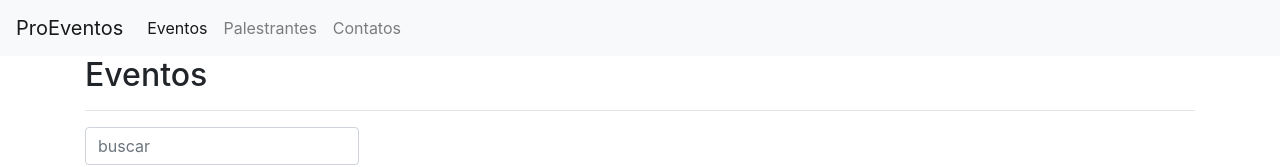
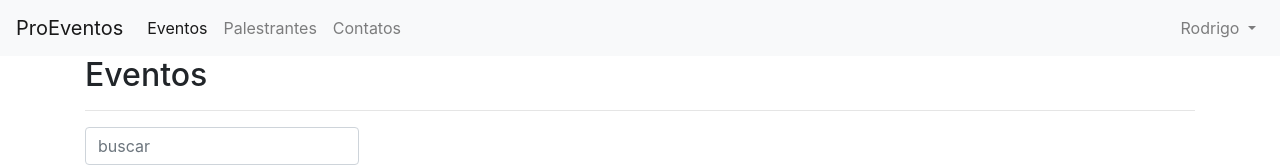
Before and after one commit to RodrigoSouzaCamelo/ProEventos, an Angular app in the folder frontend/ProEventos-App/: page / in a window 1280 px wide. Shown: the top 167 px of the page. Built offline with nearby package versions, Linux system fonts and the light colour scheme; no server answers.

Commit message:
Alteração da navbar

```diff
--- a/frontend/ProEventos-App/src/app/nav/nav.component.html
+++ b/frontend/ProEventos-App/src/app/nav/nav.component.html
@@ -4,7 +4,7 @@
     <span class="navbar-toggler-icon"></span>
   </button>
   <div class="collapse navbar-collapse" id="navbarNav" [collapse]="isCollapse" [isAnimated]="true">
-    <ul class="navbar-nav">
+    <ul class="navbar-nav mr-auto">
       <li class="nav-item active">
         <a class="nav-link" href="#">Eventos</a>
       </li>
@@ -15,5 +15,23 @@
         <a class="nav-link" href="#">Contatos</a>
       </li>
     </ul>
+
+    <ul class="navbar-nav">
+      <li class="nav-item dropdown" dropdown>
+        <a dropdownToggle class="nav-link dropdown-toggle" href="#" id="navbarDropdownMenuLink" data-toggle="dropdown"
+          aria-haspopup="true" aria-expanded="false">
+          Rodrigo
+        </a>
+        <div *dropdownMenu class="dropdown-menu" aria-labelledby="navbarDropdownMenuLink">
+          <a class="dropdown-item" href="#">
+            Perfil
+          </a>
+          <div role="separator" class="divider"></div>
+          <a class="dropdown-item" href="#">
+            Sair
+          </a>
+        </div>
+      </li>
+    </ul>
   </div>
 </nav>
```
